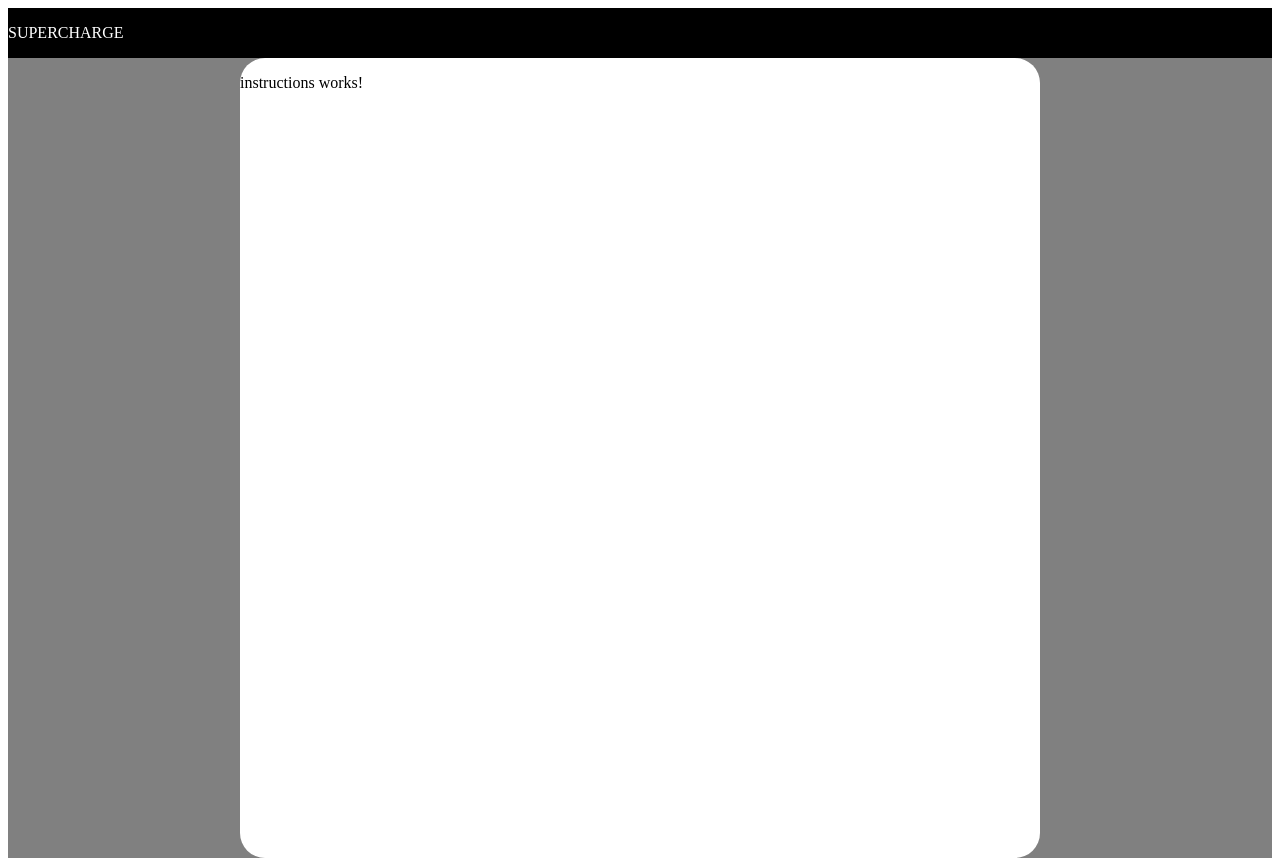
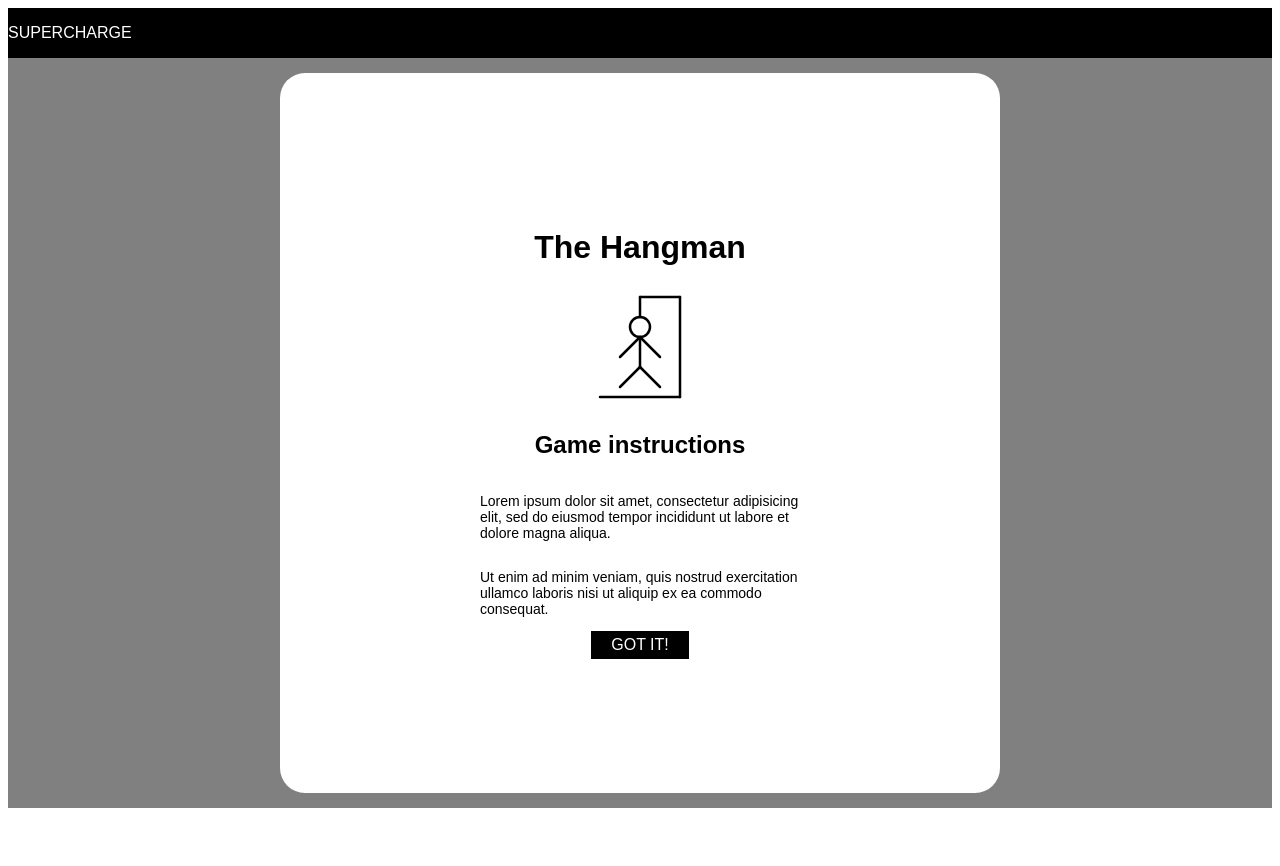
Before and after one commit to vargamateistvan/angular-hangman, an Angular app: page /instructions in a window 1280 px wide. After the commit the page ends 816 px from the top, so only its background shows below. Built offline with nearby package versions, Linux system fonts and the light colour scheme.

Commit message:
Intructions page

```diff
--- a/src/app/app.component.scss
+++ b/src/app/app.component.scss
@@ -3,6 +3,8 @@
   flex-direction: column;
   min-height: 100vh;
   background-color: gray;
+
+  font-family: Arial, Helvetica, sans-serif;
 
   #page {
     display: flex;
@@ -12,8 +14,8 @@
     flex: auto;
 
     #router-container {
-      width: 50rem;
-      height: 50rem;
+      width: 45rem;
+      height: 45rem;
       background-color: white;
       border-radius: 25px;
     }
--- a/src/app/components/hangman-svg/hangman-svg.component.html
+++ /dev/null
@@ -1 +0,0 @@
-<p>hangman-svg works!</p>
--- a/src/app/components/hangman-svg/hangman-svg.component.scss
+++ b/src/app/components/hangman-svg/hangman-svg.component.scss
@@ -0,0 +1,6 @@
+svg path, svg circle {
+  stroke: #000;
+  stroke-width: 0.25;
+  stroke-linecap: round;
+  fill: none;
+}
--- a/src/app/components/instructions/instructions.component.html
+++ b/src/app/components/instructions/instructions.component.html
@@ -1 +1,13 @@
-<p>instructions works!</p>
+<div class="instructions">
+  <h1>The Hangman</h1>
+  <div class="svg-container">
+    <app-hangman-svg></app-hangman-svg>
+  </div>
+  <h2>Game instructions</h2>
+  <p>
+    Lorem ipsum dolor sit amet, consectetur adipisicing elit, sed do eiusmod tempor incididunt ut labore et dolore magna
+    aliqua.
+  </p>
+  <p>Ut enim ad minim veniam, quis nostrud exercitation ullamco laboris nisi ut aliquip ex ea commodo consequat.</p>
+  <a [routerLink]="['../', 'length-picker']">GOT IT!</a>
+</div>
--- a/src/app/components/instructions/instructions.component.scss
+++ b/src/app/components/instructions/instructions.component.scss
@@ -0,0 +1,32 @@
+.instructions {
+  display: flex;
+  flex-direction: column;
+  justify-content: center;
+  align-items: center;
+  height: 100%;
+  padding: 0 200px;
+
+  .svg-container {
+    width: 100px;
+  }
+
+  .h1 {
+    font-size: 48px;
+  }
+
+  .h2 {
+    font-size: 32px;
+  }
+
+  p {
+    font-size: 14px;
+  }
+
+  a {
+    text-decoration: none;
+    background-color: black;
+    color: white;
+    font-size: 16px;
+    padding: 5px 20px;
+  }
+}
```
Also changed, not shown: src/app/components/hangman-svg/hangman-svg.component.ts (+3 -5 lines), src/app/components/hangman-svg/hangman-svg.component.svg (added).
